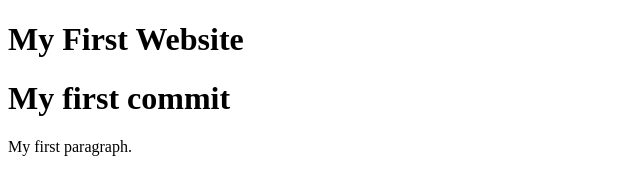
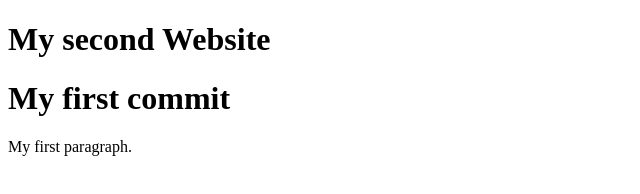
Before and after one commit to samwitwity/codersrank-template-tp1, a website: page index.html in a window 1280 px wide. Shown: the whole page, without its empty margins (0-640 px from the left). Drawn offline with Linux system fonts and the light colour scheme.

Commit message:
my second commit

```diff
--- a/index.html
+++ b/index.html
@@ -5,7 +5,7 @@
   </head>
   <body>
 
-    <h1>My First Website</h1>
+    <h1>My second Website</h1>
     <h1> My first commit </h1>
     <p>My first paragraph.</p>
 
```
